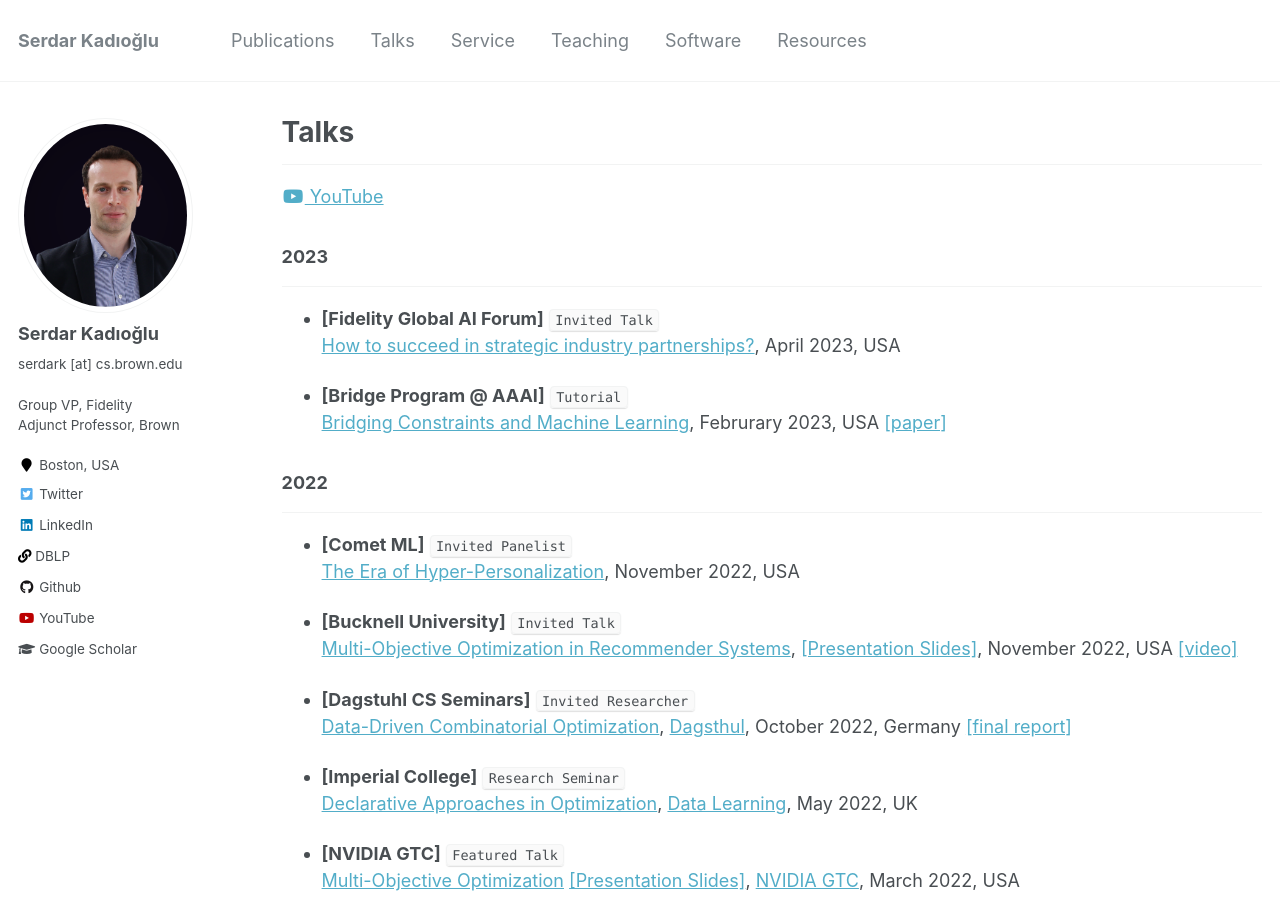
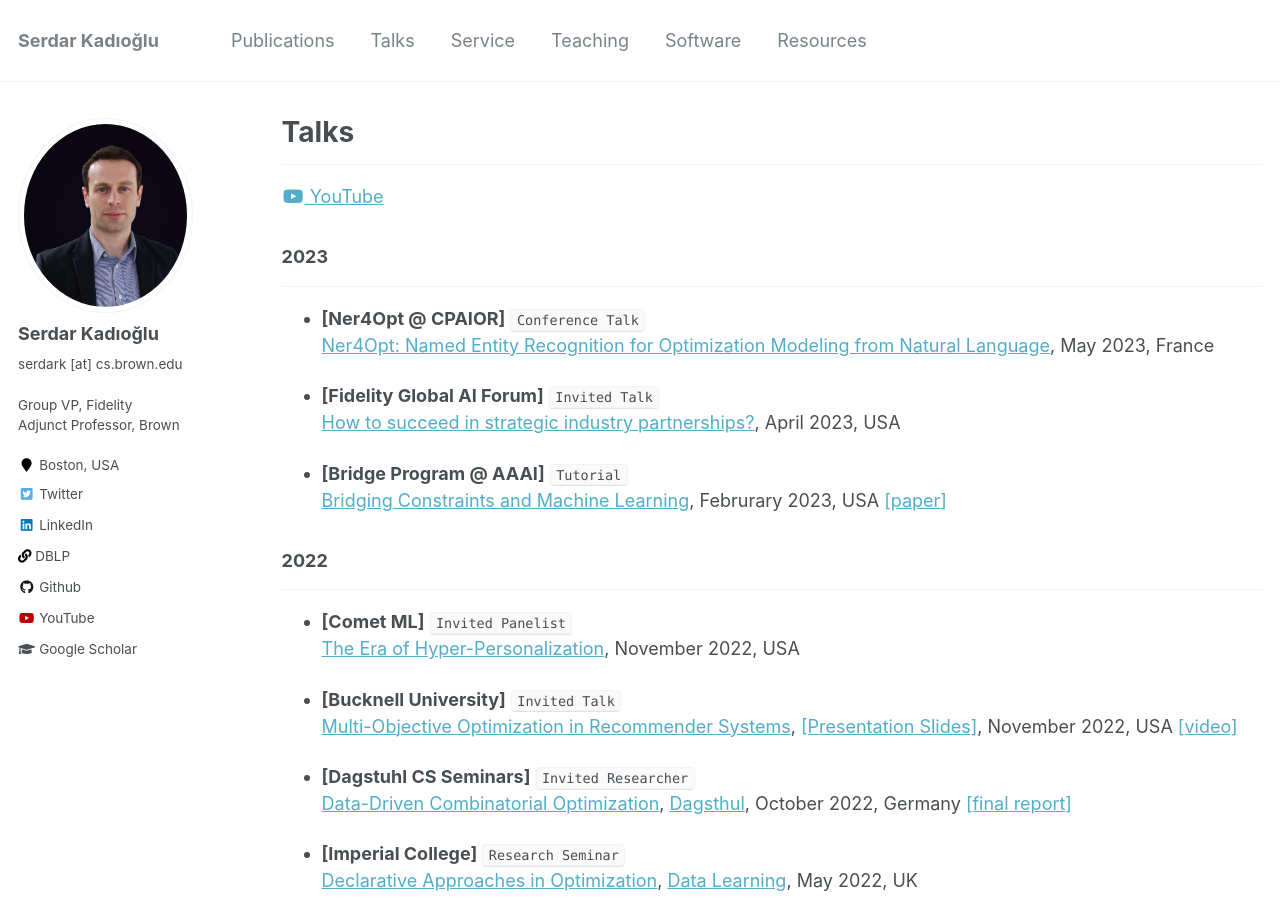
Before and after one commit to skadio/skadio.github.io, a Jekyll site: the page built from _pages/talks.md, in a window 1280 px wide and 900 px high. Built offline with Jekyll 4.4.1, drawn with Linux system fonts in a browser that asks for light colours.

Commit message:
Update talks.md

```diff
--- a/_pages/talks.md
+++ b/_pages/talks.md
@@ -11,6 +11,9 @@ author_profile: true
 ### 2023
 
 ---
+
+* **[Ner4Opt @ CPAIOR]** `Conference Talk`\
+   [Ner4Opt: Named Entity Recognition for Optimization Modeling from Natural Language](https://nbviewer.org/github/skadio/skadio.github.io/blob/master/files/Kadioglu_CPAIOR_2023.pdf), May 2023, France
 
 * **[Fidelity Global AI Forum]** `Invited Talk`\
    [How to succeed in strategic industry partnerships?](), April 2023, USA
```
